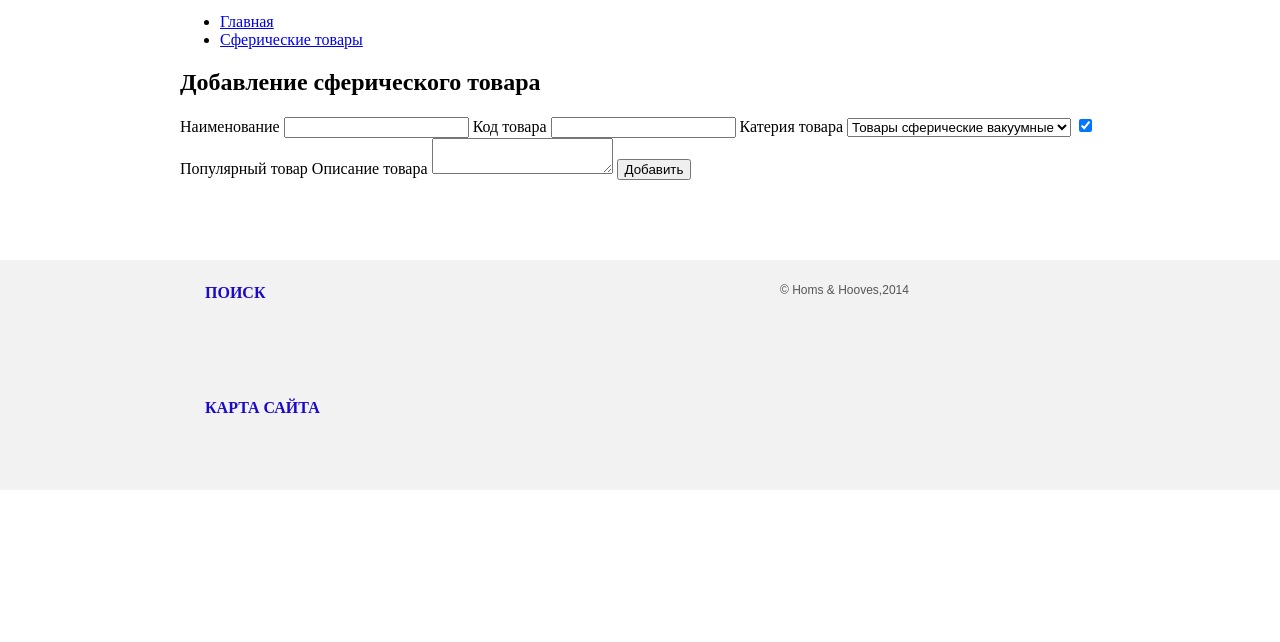
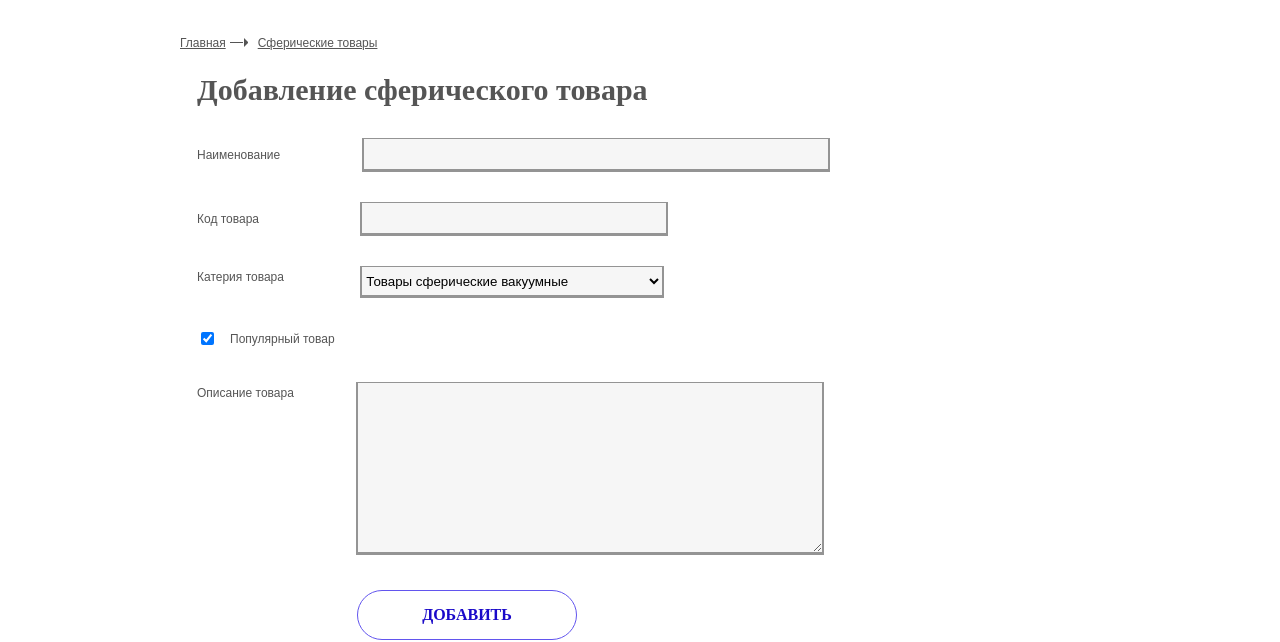
Before and after one commit to Gromver11/My_first_project, a plain HTML site: page index.html in a window 1280 px wide. Shown: the part 317-959 px from the top of the page. Before the commit the page ends 807 px from the top, so only its background shows below. Drawn offline with Linux system fonts and the light colour scheme.

Commit message:
final_version

```diff
--- a/Css/style.css
+++ b/Css/style.css
@@ -140,3 +140,143 @@ body {
 	padding-left:25px;
 	padding-top:20px;
 }
+
+.logo {
+	height:145px;
+	margin-bottom:35px;
+	width:940px;
+}
+
+
+/* Крошки */
+
+.breadcrumbs {
+	margin:0;
+	padding:0;
+	list-style:none;
+}
+
+.bc-item {
+	position:relative;
+	display:inline;
+	padding-right:28px;
+	font-size:12px;
+	line-height:30px;
+	font-family:Arial;
+}
+
+.bc-link {
+	color:#555555;
+}
+
+.bc-item:last-child::before {
+	content:"";
+	position:absolute;
+	left:-14px;
+	top:2px;
+	width: 13px;
+	height:1px;
+	border: 4px solid transparent;
+	border-left:4px solid #555555;
+}
+
+.bc-item:first-child::after {
+	content:"";
+	position:absolute;
+	width:13px;
+	height:1px;
+	background:#555555;
+	left:50px;
+	top:6px;
+}
+
+
+/* Форма */
+
+.ap-form-list {
+	margin:0;
+	padding:0;
+	list-style:none;
+}
+
+.index-content-title {
+	margin:0;
+	display:inline;
+	font-family:Fregat;
+	font-size:30px;
+	font-weight:bold;
+	line-height:30px;
+	color:#555555;
+}
+
+.ap-form-item {
+       padding:17px;
+}
+
+.form-lb {
+	font-family:Arial;
+	font-size:12px;
+	line-height:20px;
+	color:#555555;
+	vertical-align:top;
+}
+
+.ap-name-input {
+ 	width:460px;
+	height:28px;
+	margin-left:80px;
+	box-shadow: 0px 1px 0px 2px rgba(0, 0, 0, 0.42);
+	border:0;
+	background:#f6f6f6;
+}
+
+.ap-code-input {
+	width:300px;
+	height:28px;
+	margin-left:100px;
+	box-shadow: 0px 1px 0px 2px rgba(0, 0, 0, 0.42);
+	border:0;
+	background:#f6f6f6;
+}
+
+.ap-select {
+	width:300px;
+	height:28px;
+	margin-left:75px;
+	box-shadow: 0px 1px 0px 2px rgba(0, 0, 0, 0.42);
+	border:0;
+	background:#f6f6f6;
+}
+
+.ap-input-popular {
+	margin-right:12px;
+}
+
+.ap-input-description {
+	width:460px;
+	height:165px;
+	margin-left:60px;
+	box-shadow: 0px 1px 0px 2px rgba(0, 0, 0, 0.42);
+	border:0;
+	background:#f6f6f6;
+}
+
+.btn {
+	margin-left:160px;
+	width:220px;
+	border:1px solid #6255ee;
+	font-family:Fregat;
+	font-size:16px;
+	font-weight:bold;
+	line-height:30px;
+	color:#1a09c9;
+	border-radius:35px;
+	background:#ffffff;
+	padding:9px 0;
+	text-transform:uppercase;
+}
+
+.btn:hover {
+	background-color:#3a29f4;
+	color:#ffffff;
+}
--- a/index.html
+++ b/index.html
@@ -26,28 +26,36 @@
       <div class="logo">
         <img src="img/logo.png">
       </div>
-      <div class="breadcrumbs">
-        <ul>
-          <li><a href="#">Главная</a></li>
-          <li><a href="#">Сферические товары</a></li>
+      <ul class="breadcrumbs">
+          <li class="bc-item"><a class="bc-link" href="#">Главная</a></li>
+          <li class="bc-item"><a class="bc-link" href="#">Сферические товары</a></li>
+      </ul>
+      <section class="index-content">
+        <form action="#" method="get" class="ap-form">
+        <ul  class="ap-form-list">
+	  <li class="ap-form-item">
+          <h1 class="index-content-title">Добавление сферического товара</h1>
+	  </li>
+          <li class="ap-form-item" >
+            <label class="form-lb"> Наименование <input class="ap-name-input" type="text" name="product_name"></label></li>
+          <li class="ap-form-item">
+            <label class="form-lb"> Код товара <input class="ap-code-input" type="text" name="product_code"></label></li>
+ 	  <li class="ap-form-item">
+	    <label class="form-lb" for="category-id"> Катерия товара </label>
+       	    <select class="ap-select" type="text" name="product_category" id="category-id">
+              <option>Товары сферические вакуумные</option>
+            </select>
+	  </li>
+          <li class="ap-form-item">
+            <input class="ap-input-popular" type="checkbox" name="popular_product" id="popular-id" checked>
+            <label class="form-lb" for="popular-id"> Популярный товар </label>
+          </li>
+          <li class="ap-form-item">
+	        <label class="form-lb" for="description-id">Описание товара</label>
+            <textarea class="ap-input-description" name="product_description" id="description-id"></textarea>
+          </li>
+          <li class="ap-form-item"><button class="btn" type="submit">Добавить</button></li>
 	</ul>
-      </div>
-      <section class="index-content">
-        <h1 class="index-content-title">Добавление сферического товара</h1>
-        <form action="#" method="get">
-          <label> Наименование <input type="text" name="product_name"></label>
-          <label> Код товара <input type="text" name="product_code"></label>
-          <label for="category-id"> Катерия товара </label>
-          <select type="text" name="product_category" id="category-id">
-            <option>Товары сферические вакуумные</option>
-          </select>
-          <input type="checkbox" name="popular_product" id="popular-id" checked>
-          <label for="popular-id"> Популярный товар </label>
-          <label for="description-id">
-            Описание товара
-          </label>
-          <textarea name="product_description" id="description-id"></textarea>
-          <button class="btn" type="submit">Добавить</button>
         </form>
       </section>
     </main>
```
